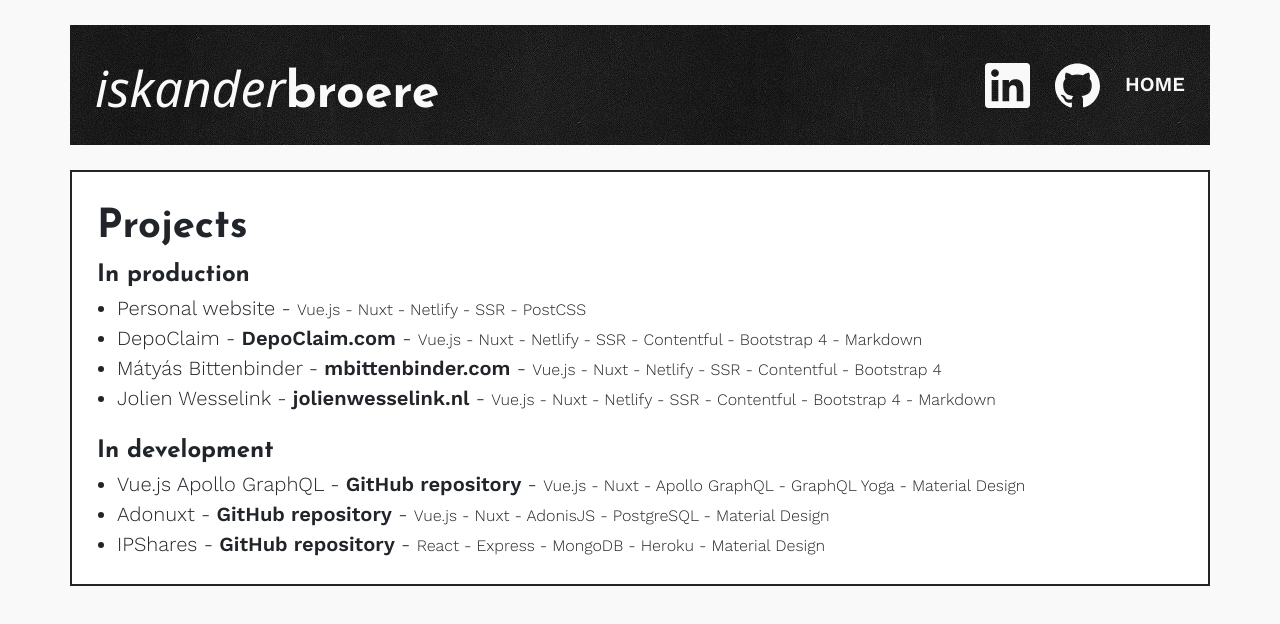
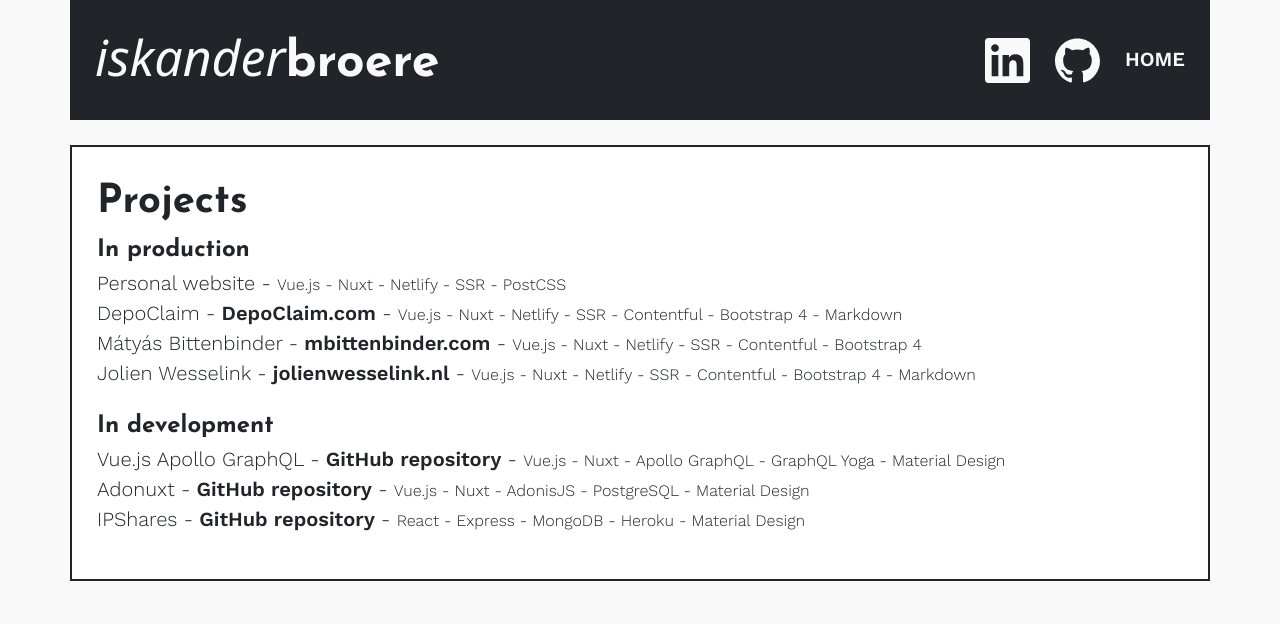
Before and after one commit to iskanderbroere/iskanderbroere, a Nuxt app: page /projects in a window 1280 px wide. Shown: the top 624 px of the page. Built offline with nearby package versions, Linux system fonts and the light colour scheme; a web font is replaced by a local one.

Commit message:
upgrades

```diff
--- a/assets/css/main.css
+++ b/assets/css/main.css
@@ -44,12 +44,6 @@
   font-family: "Work Sans", system-ui;
   font-weight: 300;
   background-color: #f9f9f9;
-}
-ul {
-  padding-left: 20px;
-}
-ul:last-child {
-  margin-bottom: 0;
 }
 main {
   margin-top: 25px;
@@ -141,22 +135,6 @@
 em {
   font-weight: 300;
 }
-nav {
-  width: 100%;
-  height: 120px;
-  display: flex;
-  align-items: center;
-  justify-content: space-between;
-  padding-left: 25px;
-  padding-right: 25px;
-  color: #f9f9f9;
-  line-height: 76px;
-  background-image: url("~/assets/images/chalkboard.jpg");
-  background-color: #212529;
-  & h1 {
-    margin-bottom: -0.6rem;
-  }
-}
 .icons a svg,
 .icons-sm a svg {
   display: flex;
--- /dev/null
+++ b/components/Navigation.vue
@@ -0,0 +1,29 @@
+<template>
+  <div :class="$style.nav">
+    <h1><em>iskander</em><strong>broere</strong></h1>
+    <div class="icons">
+      <slot />
+      <nuxt-link v-if="this.$route.path !== '/'" to="/" class="projects">Home</nuxt-link>
+      <nuxt-link v-if="this.$route.path !== '/projects'" to="/projects" class="projects">Projects</nuxt-link>
+    </div>
+  </div>
+</template>
+
+<script>
+export default {}
+</script>
+
+<style module>
+.nav {
+  width: 100%;
+  height: 120px;
+  display: flex;
+  align-items: center;
+  justify-content: space-between;
+  padding-left: 25px;
+  padding-right: 25px;
+  color: #f9f9f9;
+  line-height: 76px;
+  background-color: #212529;
+}
+</style>
--- /dev/null
+++ b/components/UnorderedList.vue
@@ -0,0 +1,30 @@
+<template>
+  <ul :class="[$style.ul, { [$style.unstyled] : 'list-style' }]">
+    <slot />
+  </ul>
+</template>
+
+<script>
+export default {
+  name: "UnorderedList",
+  props: {
+    "list-style": {
+      type: String,
+      validator: value => ["none"].includes(value),
+      default: () => "none"
+    }
+  }
+}
+</script>
+
+<style module>
+.ul {
+  padding-left: 20px;
+  margin-top: 0;
+  margin-bottom: 1rem;
+}
+.unstyled {
+  list-style: none;
+  padding-left: 0;
+}
+</style>
--- a/layouts/default.vue
+++ b/layouts/default.vue
@@ -1,8 +1,6 @@
 <template>
   <div class="container">
-    <nav>
-      <h1><em>iskander</em><strong>broere</strong></h1>
-      <div class="icons">
+    <navigation>
       <a
         href="https://www.linkedin.com/in/iskander-broere-51065615b/"
         target="_blank"
@@ -32,10 +30,7 @@
           <path d="M12 .297c-6.63 0-12 5.373-12 12 0 5.303 3.438 9.8 8.205 11.385.6.113.82-.258.82-.577 0-.285-.01-1.04-.015-2.04-3.338.724-4.042-1.61-4.042-1.61C4.422 18.07 3.633 17.7 3.633 17.7c-1.087-.744.084-.729.084-.729 1.205.084 1.838 1.236 1.838 1.236 1.07 1.835 2.809 1.305 3.495.998.108-.776.417-1.305.76-1.605-2.665-.3-5.466-1.332-5.466-5.93 0-1.31.465-2.38 1.235-3.22-.135-.303-.54-1.523.105-3.176 0 0 1.005-.322 3.3 1.23.96-.267 1.98-.399 3-.405 1.02.006 2.04.138 3 .405 2.28-1.552 3.285-1.23 3.285-1.23.645 1.653.24 2.873.12 3.176.765.84 1.23 1.91 1.23 3.22 0 4.61-2.805 5.625-5.475 5.92.42.36.81 1.096.81 2.22 0 1.606-.015 2.896-.015 3.286 0 .315.21.69.825.57C20.565 22.092 24 17.592 24 12.297c0-6.627-5.373-12-12-12"/>
         </svg>
       </a>
-        <nuxt-link v-if="this.$route.path !== '/'" to="/" class="projects">Home</nuxt-link>
-        <nuxt-link v-if="this.$route.path !== '/projects'" to="/projects" class="projects">Projects</nuxt-link>
-      </div>
-    </nav>
+    </navigation>
     <nuxt/>
     <footer class="icons-sm">
       <a
@@ -74,7 +69,11 @@
 </template>
 
 <script>
+import Navigation from "~/components/Navigation"
 export default {
+  components: {
+    Navigation
+  },
   methods: {
     toGithub() {
       this.$ga.event({
--- a/package.json
+++ b/package.json
@@ -15,12 +15,12 @@
   },
   "dependencies": {
     "@nuxtjs/google-analytics": "^2.0.2",
-    "@nuxtjs/pwa": "https://github.com/nuxt-community/pwa-module#develop",
+    "@nuxtjs/pwa": "^2.4.0",
     "@nuxtjs/sitemap": "^0.1.1",
     "nuxt-edge": "^2.0.0-25586998.83d9dc4"
   },
   "devDependencies": {
-    "babel-eslint": "^8.2.6",
+    "babel-eslint": "^9.0.0",
     "consola": "^1.4.3",
     "eslint": "^5.4.0",
     "eslint-config-prettier": "^3.0.1",
--- a/pages/projects/index.vue
+++ b/pages/projects/index.vue
@@ -3,18 +3,28 @@
     <section>
       <h2>Projects</h2>
       <h3>In production</h3>
-      <ul>
+      <unordered-list list-style="none">
         <li>Personal website - <small>Vue.js - Nuxt - Netlify - SSR - PostCSS</small></li>
         <li>DepoClaim - <a href="https://depoclaim.com" rel="noopener noreferrer" target="_blank">DepoClaim.com</a> - <small>Vue.js - Nuxt - Netlify - SSR - Contentful - Bootstrap 4 - Markdown</small></li>
         <li>M&aacute;ty&aacute;s Bittenbinder - <a href="https://mbittenbinder.com" rel="noopener noreferrer" target="_blank">mbittenbinder.com</a> - <small>Vue.js - Nuxt - Netlify - SSR - Contentful - Bootstrap 4</small></li>
         <li>Jolien Wesselink - <a href="https://jolienwesselink.nl" rel="noopener noreferrer" target="_blank">jolienwesselink.nl</a> - <small>Vue.js - Nuxt - Netlify - SSR - Contentful - Bootstrap 4 - Markdown</small></li>
-      </ul>
+      </unordered-list>
       <h3>In development</h3>
-      <ul>
+      <unordered-list>
         <li>Vue.js Apollo GraphQL - <a href="https://github.com/iskanderbroere/gqvue" rel="noopener noreferrer" target="_blank">GitHub repository</a> - <small>Vue.js - Nuxt - Apollo GraphQL - GraphQL Yoga - Material Design</small></li>
         <li>Adonuxt - <a href="https://github.com/iskanderbroere/adonuxt" rel="noopener noreferrer" target="_blank">GitHub repository</a> - <small>Vue.js - Nuxt - AdonisJS - PostgreSQL - Material Design</small></li>
         <li>IPShares - <a href="https://github.com/IPSharesSam/IPShares" rel="noopener noreferrer" target="_blank">GitHub repository</a> - <small>React - Express - MongoDB - Heroku - Material Design</small></li>
-      </ul>
+      </unordered-list>
     </section>
   </main>
 </template>
+
+<script>
+import UnorderedList from "~/components/UnorderedList"
+
+export default {
+  components: {
+    UnorderedList
+  }
+}
+</script>
```
Also changed, not shown: components/Link.vue (added, +16 -0 lines), assets/css/bootstrap-reboot.css, 2 other files (tests, documents, lock files or other folders). Lines whose indentation alone changed are shown as unchanged.
